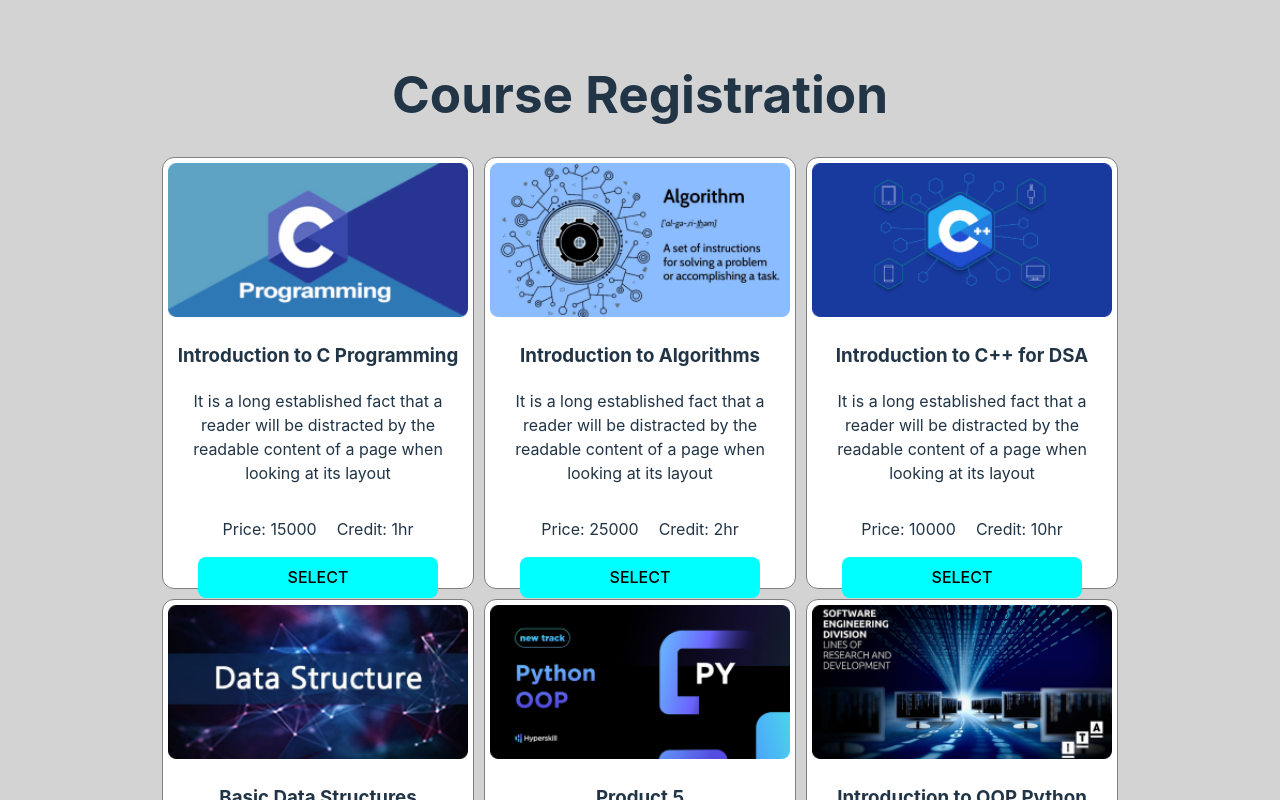
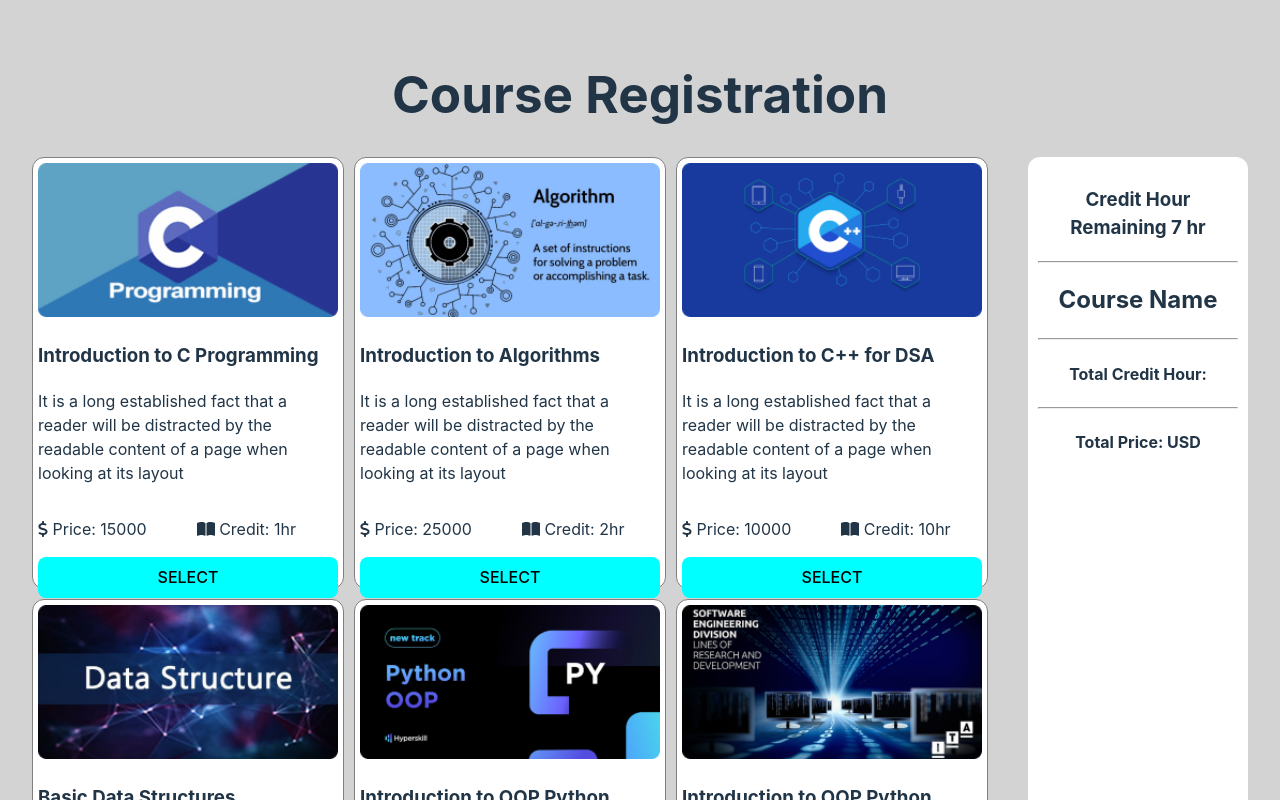
Before and after one commit to AbdulWahidKhan315/courseRegistration-with-react-Assignment7, a React (Vite) app: page / in a window 1280 px wide. Shown: the top 800 px of the page. Built offline with nearby package versions, Linux system fonts and the light colour scheme.

Commit message:
added the cart section

```diff
--- a/package.json
+++ b/package.json
@@ -10,6 +10,11 @@
     "preview": "vite preview"
   },
   "dependencies": {
+    "@fortawesome/fontawesome-svg-core": "^6.4.2",
+    "@fortawesome/free-brands-svg-icons": "^6.4.2",
+    "@fortawesome/free-regular-svg-icons": "^6.4.2",
+    "@fortawesome/free-solid-svg-icons": "^6.4.2",
+    "@fortawesome/react-fontawesome": "^0.2.0",
     "react": "^18.2.0",
     "react-dom": "^18.2.0"
   },
--- a/public/Courses.json
+++ b/public/Courses.json
@@ -29,7 +29,7 @@
     },
     {
       "image": "./images/Rectangle 2.png",
-      "name": "Product 5",
+      "name": "Introduction to OOP Python",
       "description": "It is a long established fact that a reader will be distracted by the readable content of a page when looking at its layout",
       "price": 19000,
       "Credit": "5hr"
--- a/src/components/Course/Course.jsx
+++ b/src/components/Course/Course.jsx
@@ -0,0 +1,22 @@
+/* eslint-disable react/prop-types */
+const Course = ({selectedCourse}) => {
+
+    return (
+        <div>
+            <h3>Credit Hour Remaining 7 hr</h3>
+            <hr />
+            <h2>Course Name</h2>
+            <ol>
+                {selectedCourse.map(course=>(
+                    <li key={course.price}>{course.name}</li>
+                ))}
+            </ol>
+            <hr />
+            <h4>Total Credit Hour: </h4>
+            <hr />
+            <h4>Total Price:  USD</h4>
+        </div>
+    );
+};
+
+export default Course;
--- a/src/components/Courses/Courses.css
+++ b/src/components/Courses/Courses.css
@@ -5,12 +5,14 @@
     border-radius: 12px;
     background-color: white;
     padding: 5px;
-    /* padding-left: 5px;
-    padding-top: 5px; */
+    text-align: left;
 }
 .price-container{
     display: flex;
-    gap: 20px;
+    gap: 50px;
+}
+.btn-div{
+    display: flex;
     justify-content: center;
 }
 .card-container{
@@ -20,8 +22,18 @@
 }
 .select-btn{
     background-color: aqua;
-    width: 80%;
+    width: 100%;
 }
 .imgg{
     width: 100%;
 }
+.container{
+    display: flex;
+    gap: 40px;
+}
+.cart{
+    background-color: white;
+
+    padding: 10px;
+    border-radius: 12px;
+}
--- a/src/components/Courses/Courses.jsx
+++ b/src/components/Courses/Courses.jsx
@@ -1,17 +1,26 @@
 import { useEffect } from 'react';
 import './Courses.css'
 import { useState } from 'react';
+import { FontAwesomeIcon } from '@fortawesome/react-fontawesome';
+import { faDollarSign, faBookOpen } from '@fortawesome/free-solid-svg-icons'
+import Course from '../Course/Course';
 const Courses = () => {
     const [courses, setCourses] = useState([]);
+    const [selectedCourse, setSelectedCourse]=useState([]);
 
     useEffect(() => {
         fetch('../../../public/Courses.json')
             .then(res => res.json())
             .then(data => setCourses(data));
     }, [])
+
+    const handleSelectBtn=(course)=>{
+        setSelectedCourse([...selectedCourse,course])
+    }
     // console.log(courses)
     return (
         <div>
+            <div className='container'>
                 <div className="card-container">
                     {
                         courses.map(course => (
@@ -20,13 +29,19 @@ const Courses = () => {
                                 <h3>{course.name}</h3>
                                 <p>{course.description}</p>
                                 <div className='price-container'>
-                                <p>Price: {course.price}</p>
-                                <p>Credit: {course.Credit}</p>
+                                    <p><FontAwesomeIcon icon={faDollarSign} /> Price: {course.price}</p>
+                                    <p><FontAwesomeIcon icon={faBookOpen} /> Credit: {course.Credit}</p>
                                 </div>
-                            <button className='select-btn'>SELECT</button>
+                                <div className='btn-div'>
+                                <button onClick={()=>handleSelectBtn(course)} className='select-btn'>SELECT</button>
+                                </div>
                             </div>
                         ))
                     }
+                </div>
+                <div className='cart'>
+                    <Course selectedCourse={selectedCourse}></Course>
+                </div>
             </div>
         </div>
     );
```
Also changed, not shown: 1 other file (tests, documents, lock files or other folders). Lines whose indentation alone changed are shown as unchanged.
